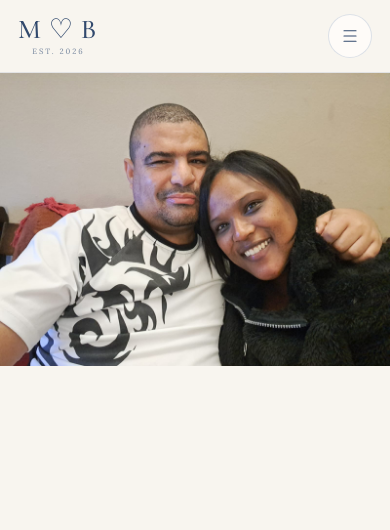
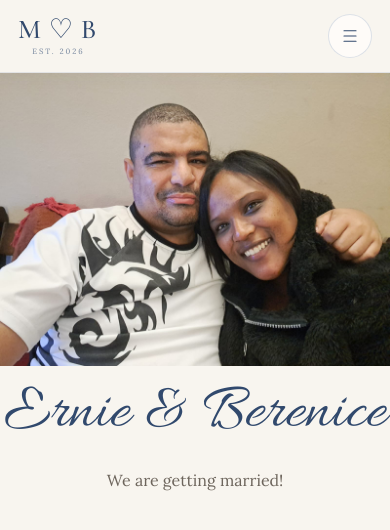
Before and after one commit to teddy-wests1de/mlandrew-wdng, a React (Vite) app: page / in a window 390 px wide. Shown: the top 530 px of the page. Built offline with nearby package versions, Linux system fonts and the light colour scheme.

Commit message:
Added Header

```diff
--- a/src/components/Hero.jsx
+++ b/src/components/Hero.jsx
@@ -4,6 +4,8 @@ function Hero() {
   return (
     <section className="hero">
       <img src={heroImg} alt="Ernie and Berenice" />
+      <h1>Ernie & Berenice</h1>
+      <p>We are getting married!</p>
     </section>
   )
 }
--- a/src/index.css
+++ b/src/index.css
@@ -1201,6 +1201,7 @@ footer .logo {
 
   h1 {
     font-size: 4rem;
+    margin-top: 1rem;
   }
 
   h2 {
```
